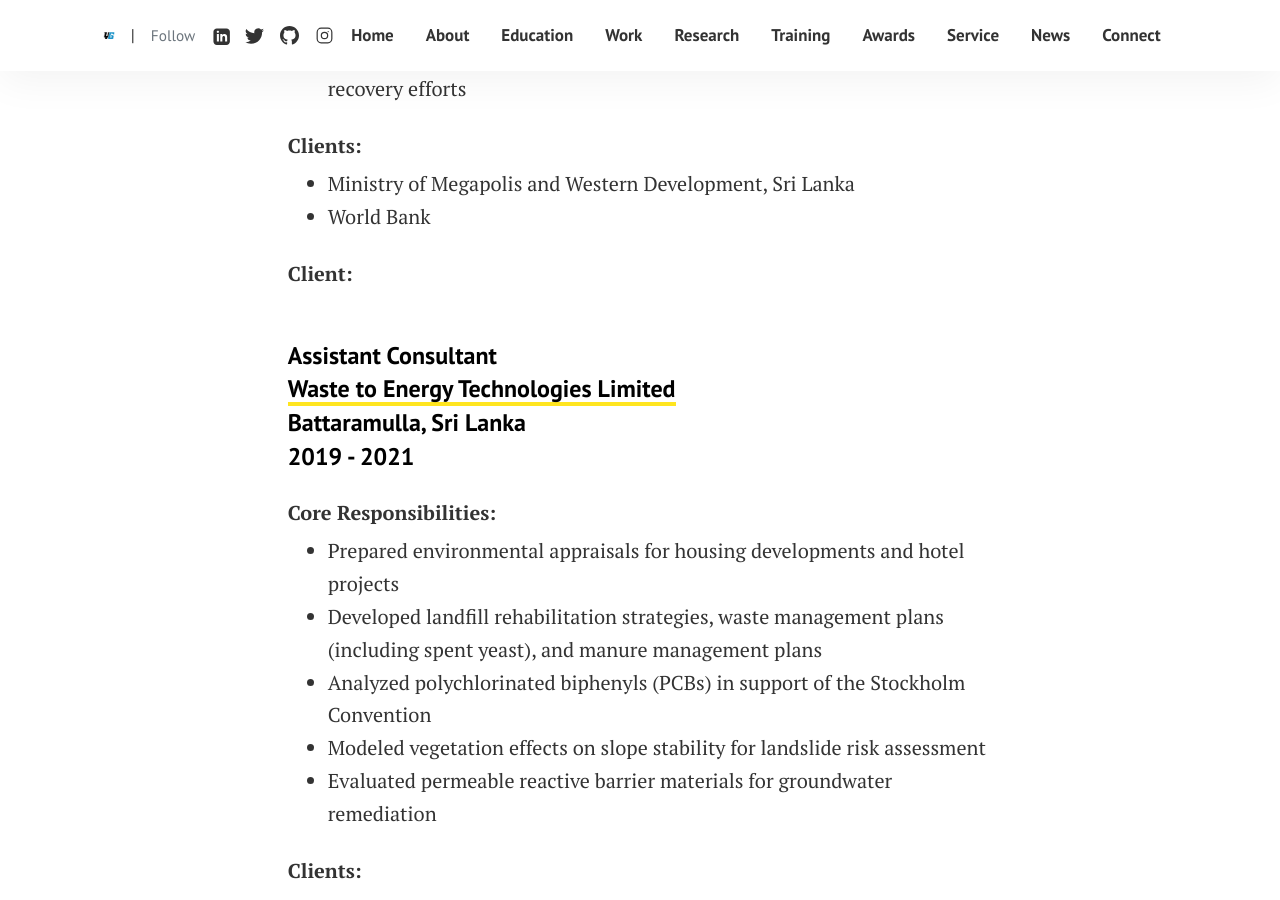
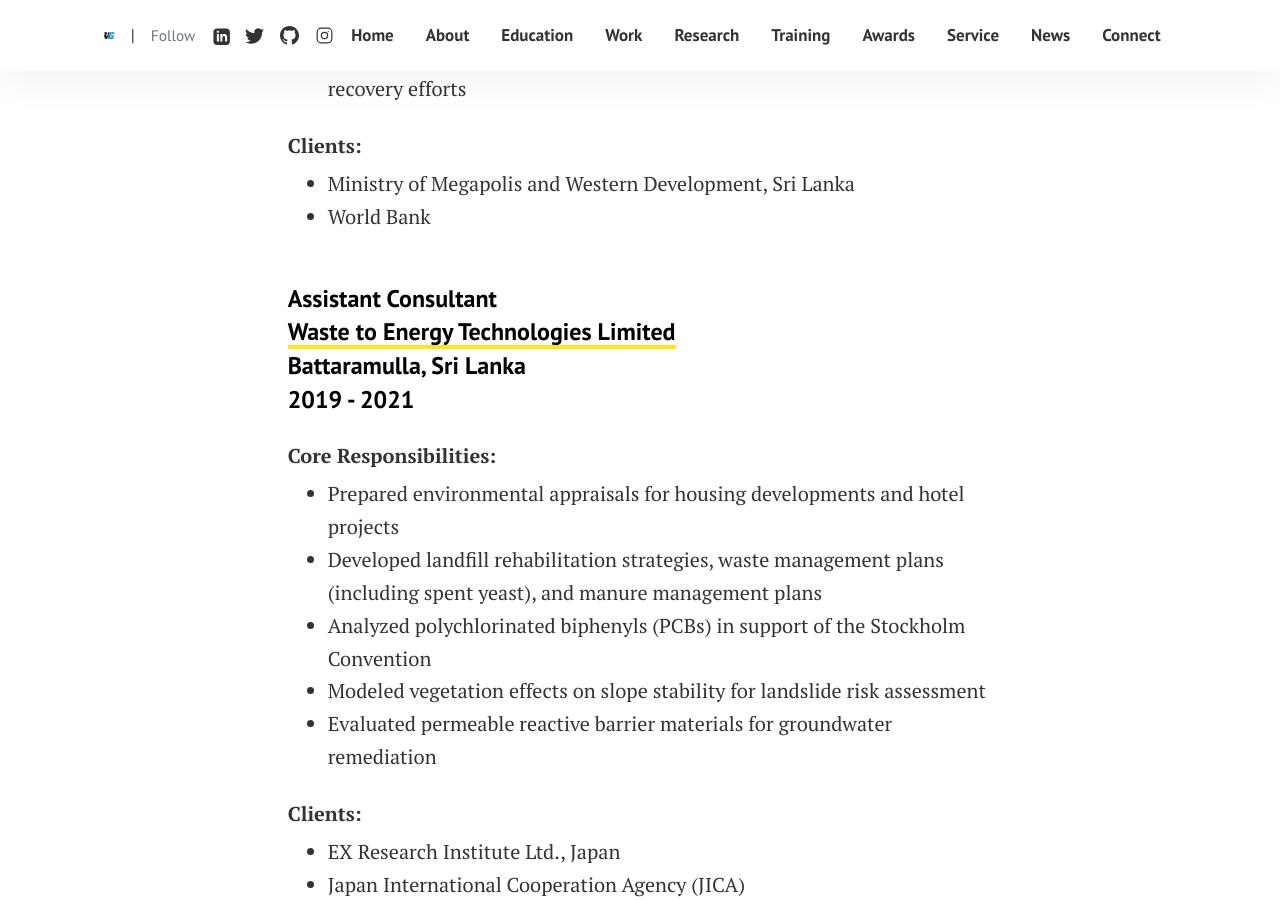
Before and after one commit to kanthsaz/kanthsaz.github.io, a Jekyll site: the page built from pages/work.md, in a window 1280 px wide and 900 px high, scrolled down 1316 px. Built offline with Jekyll 4.4.1, drawn with Linux system fonts in a browser that asks for light colours.

Commit message:
Update work.md

```diff
--- a/pages/work.md
+++ b/pages/work.md
@@ -37,8 +37,6 @@
   <li>Ministry of Megapolis and Western Development, Sri Lanka</li>
   <li>World Bank</li>
 </ul>
-
-<p style="margin-bottom: 0;"><strong>Client:</strong> </p>
 
 #### Assistant Consultant<br><a href="https://www.linkedin.com/company/31324840/?lipi=urn%3Ali%3Apage%3Ad_flagship3_profile_view_base%3BJELLxr2iTyujVAIfxjF3PA%3D%3D" target="_blank">Waste to Energy Technologies Limited</a><br>Battaramulla, Sri Lanka<br>2019 - 2021<br>
 <p style="margin-bottom: 5px;"><strong>Core Responsibilities:</strong></p>
```
